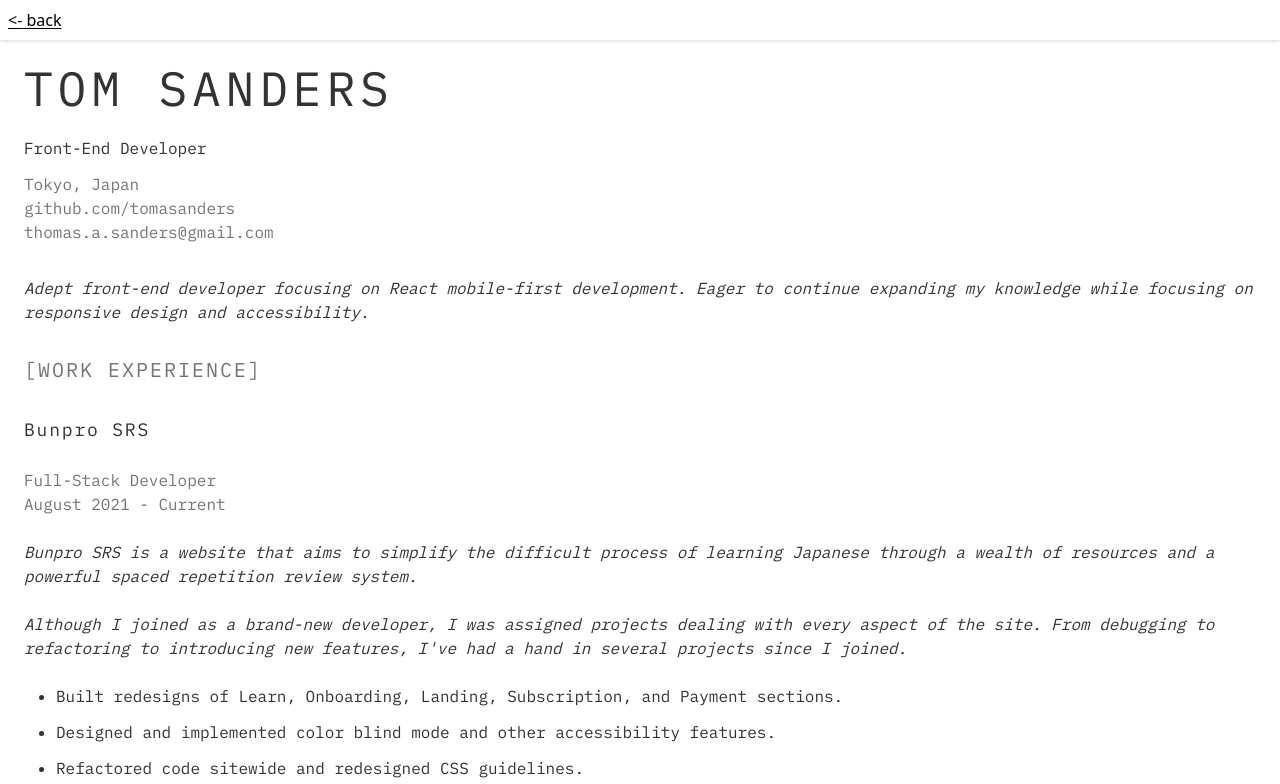
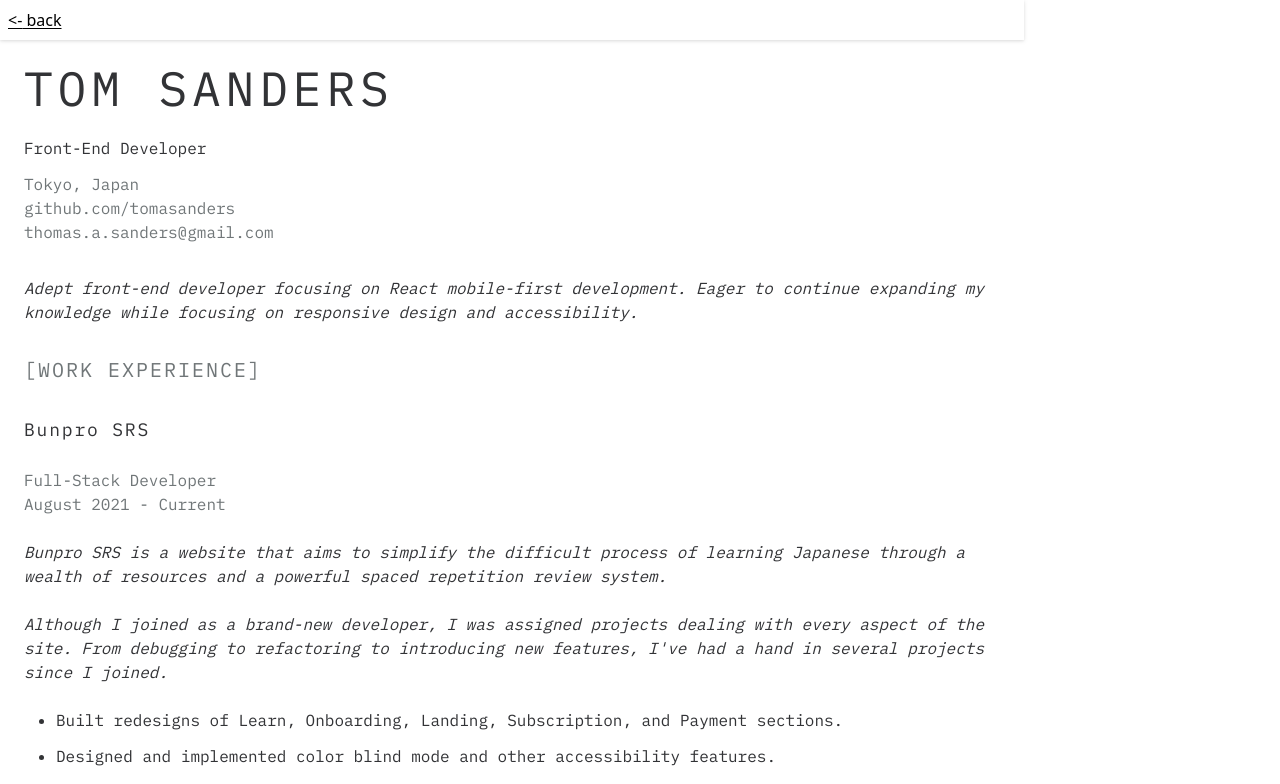
Before and after one commit to tomasanders/portfolio-site, a Next.js app: page /resume in a window 1280 px wide. Shown: the top 784 px of the page. Built offline with nearby package versions, Linux system fonts and the light colour scheme.

Commit message:
Finalized formatting, created readme

```diff
--- a/pages/index.jsx
+++ b/pages/index.jsx
@@ -11,8 +11,8 @@ export default function Home() {
         <meta name="author" content="Tom Sanders" />
         <meta name="viewport" content="width=device-width, initial-scale=1.0" />
       </Head>
-      <main className="flex items-center justify-center w-screen h-screen p-4 bg-slate-400">
-        <div className="flex flex-col w-full h-full rounded-lg bg-console-bg md:max-w-xl">
+      <main className="flex items-center justify-center w-screen h-screen p-4 overflow-hidden bg-slate-400 md:items-start md:justify-start md:pt-16 md:pl-16 md:bg-gradient-to-t md:from-slate-400 md:to-blue-500">
+        <div className="flex flex-col w-full h-full rounded-lg bg-console-bg md:max-w-xl md:max-h-[65vh] overflow-hidden">
           <header className="flex items-start justify-start gap-2 p-2">
             <div className="w-3 h-3 bg-red-500 rounded-full"></div>
             <div className="w-3 h-3 bg-yellow-400 rounded-full"></div>
--- a/pages/resume.jsx
+++ b/pages/resume.jsx
@@ -12,13 +12,13 @@ export default function Resume() {
         <link href="https://fonts.googleapis.com/css2?family=IBM+Plex+Mono:wght@400;500&amp;display=swap" rel="stylesheet" />
       </Head>
 
-      <div className="fixed top-0 w-full py-2 font-sans bg-white drop-shadow">
+      <div className="fixed top-0 w-full max-w-5xl py-2 font-sans bg-white drop-shadow">
         <a href="/" className="pl-2 text-base underline underline-offset-2">
           {'<-'} back
         </a>
       </div>
 
-      <header id="resumeHead" className="mt-16 mb-8 text-sm text-res-blk md:text-base">
+      <header id="resumeHead" className="max-w-5xl mt-16 mb-8 text-sm text-res-blk md:text-base">
         <h1 className="mb-6 text-3xl tracking-wider md:tracking-widest md:text-5xl">
           TOM SANDERS
         </h1>
@@ -36,7 +36,7 @@ export default function Resume() {
         </aside>
       </header>
 
-      <main id="resumeMain" className="flex flex-col gap-6 mb-4 md:gap-8">
+      <main id="resumeMain" className="flex flex-col max-w-5xl gap-6 mb-4 md:gap-8">
         <h2 className="text-sm italic text-res-blk md:text-base">
           Adept front-end developer focusing on React mobile-first development. Eager to continue expanding my knowledge while focusing on responsive design and accessibility.
         </h2>
--- a/tailwind.config.js
+++ b/tailwind.config.js
@@ -15,6 +15,9 @@ module.exports = {
         'res-lgray': '#C1C5C7',
         'console-gray': '#A0ABBA',
       },
+      backgroundImage: {
+        'dino': "url('/dino.svg')",
+      },
     },
   },
   plugins: [],
```
